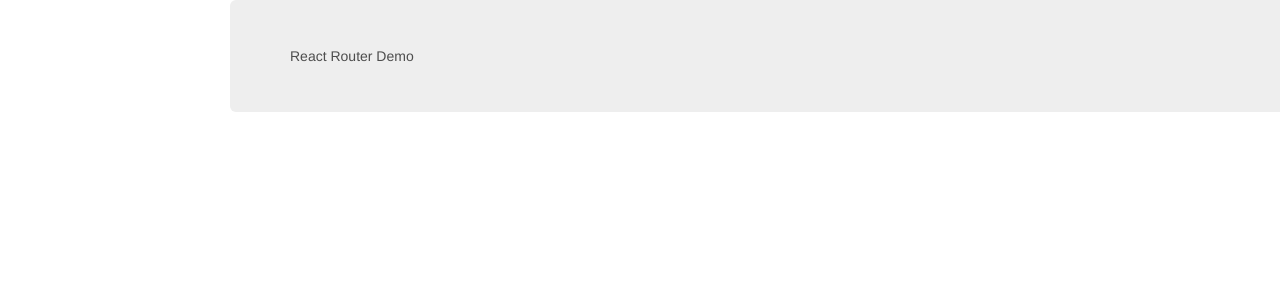
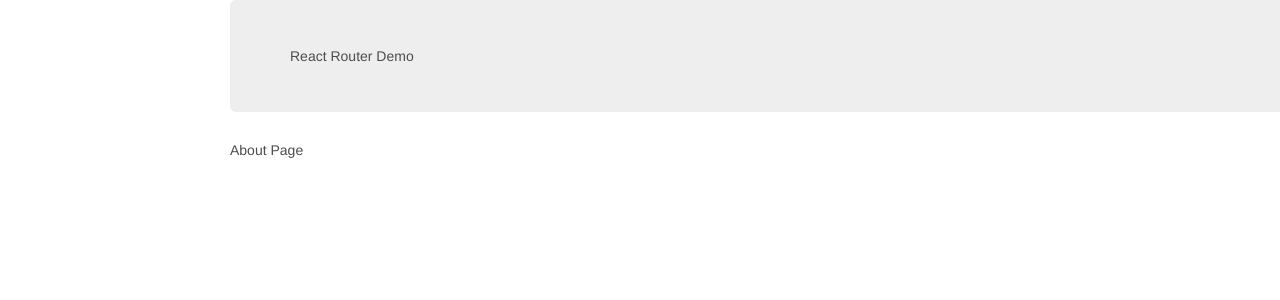
Before and after one commit to cyuanmin/react-starter, a React app: page /about in a window 1280 px wide. Shown: the top 300 px of the page. Built offline with nearby package versions, Linux system fonts and the light colour scheme.

Commit message:
Restruct code with dedicated pages

```diff
--- a/src/components/PrimaryLayout.tsx
+++ b/src/components/PrimaryLayout.tsx
@@ -1,5 +1,7 @@
 import { Route, Switch } from 'react-router-dom';
 import * as React from "react";
+import {HomePage} from "../components/home/HomePage";
+import {AboutPage} from "../components/about/AboutPage";
 
 export const PrimaryLayout: () => JSX.Element = (): JSX.Element => (
     <div className="container">
@@ -8,11 +10,7 @@
         </header>
         <main>
             <Route path="/" exact component={HomePage} />
-            <Route path="/user" component={UsersPage} />
+            <Route path="/about" component={AboutPage} />
         </main>
     </div>
 );
-
-const HomePage: () => JSX.Element = (): JSX.Element => <div>Home Page</div>;
-
-const UsersPage: () => JSX.Element = (): JSX.Element => <div>Users Page</div>;
--- /dev/null
+++ b/src/components/about/AboutPage.tsx
@@ -0,0 +1,8 @@
+import * as React from "react";
+
+export const AboutPage: () => JSX.Element = (): JSX.Element =>
+    (
+        <div>
+            About Page
+        </div>
+    );
--- /dev/null
+++ b/src/components/home/HomePage.tsx
@@ -0,0 +1,8 @@
+import * as React from "react";
+
+export const HomePage: () => JSX.Element = (): JSX.Element =>
+    (
+        <div>
+            Home Page
+        </div>
+    );
```
